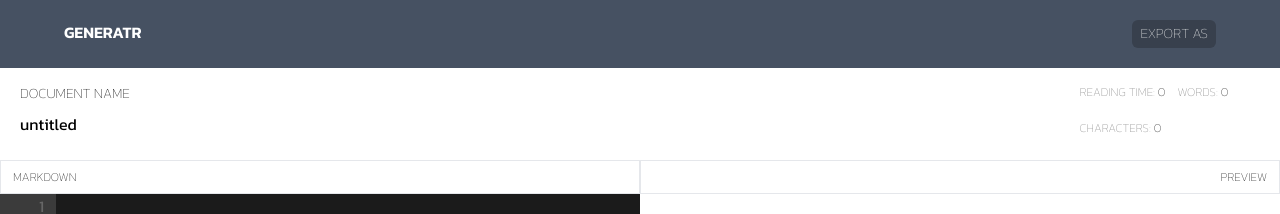
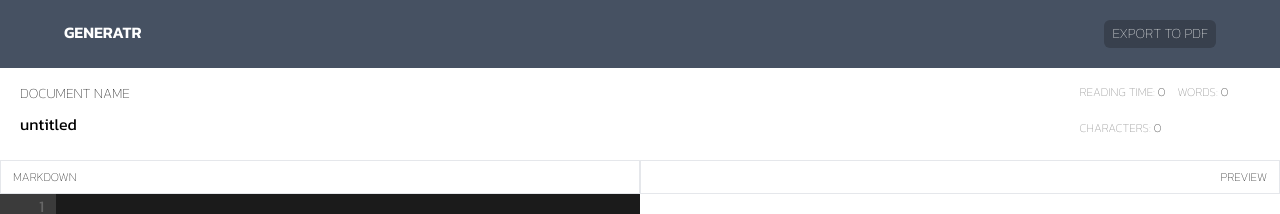
Before and after one commit to Benny-900906/OpenMarkdownPDF, a React (Vite) app: page / in a window 1280 px wide. Shown: the top 214 px of the page. Built offline with nearby package versions, Linux system fonts and the light colour scheme.

Commit message:
feat: fine-tuned export to pdf logic

```diff
--- a/src/App.jsx
+++ b/src/App.jsx
@@ -2,8 +2,6 @@ import { Markdown } from './pages/Markdown';
 
 export const App = () => {
   return (
-    <>
-      <Markdown />
-    </>
+    <Markdown />
   )
 }
--- a/src/components/LiveRenderingPanel/LiveRenderingPanel.jsx
+++ b/src/components/LiveRenderingPanel/LiveRenderingPanel.jsx
@@ -1,17 +1,14 @@
 import { useRenderedContentStore } from '../../stores/useRenderedContentStore';
-import { nanoid } from 'nanoid';
 
 export const LiveRenderingPanel = () => {
   const renderedContent = useRenderedContentStore((state) => state.renderedContent);
 
   return (
-    <>
-      <div className="w-[50%] h-full overflow-y-hidden flex flex-col">
-        <span className="font-custom block w-full px-3 py-2 text-[#000000] border text-xs font-thin text-right">PREVIEW</span>
-        <div className="w-full h-full px-2 overflow-y-scroll" id="export-content">
-          {renderedContent}
-        </div>
+    <div className="w-[50%] h-full overflow-y-hidden flex flex-col">
+      <span className="font-custom block w-full px-3 py-2 text-[#000000] border text-xs font-thin text-right">PREVIEW</span>
+      <div className="w-full h-full px-2 overflow-y-scroll" id="export-content">
+        {renderedContent}
       </div>
-    </>
+    </div>
   );
 }
--- a/src/components/MarkdownPanel/MarkdownPanel.jsx
+++ b/src/components/MarkdownPanel/MarkdownPanel.jsx
@@ -23,7 +23,6 @@ export const MarkdownPanel = () => {
   }
 
   return (
-    <>
     <div className="w-[50%] h-full overflow-y-hidden flex flex-col">
       <span className="font-custom block w-full px-3 py-2 text-[#000000] border text-xs font-thin">MARKDOWN</span>
       <div className="w-full h-full overflow-y-hidden flex flex-row">
@@ -37,6 +36,5 @@ export const MarkdownPanel = () => {
         ></textarea>
       </div>
     </div>
-    </>
   );
 }
--- a/src/components/NavBar/ExportButton.jsx
+++ b/src/components/NavBar/ExportButton.jsx
@@ -1,51 +1,33 @@
-import { useState, useEffect, useRef } from 'react';
-import { useRenderedContentStore } from '../../stores/useRenderedContentStore';
+import { useState } from 'react';
 import { useDocumentNameStore } from '../../stores/useDocumentNameStore';
+import html2canvas from 'html2canvas';
+import jsPDF from 'jspdf';
 
 export const ExportButton = () => {
-  const [isFocused, setIsFocused] = useState(false);
-  // documentName: for export the document
+  const [isDownloading, setIsDownloading] = useState(false);
+  // documentName: for document exporting
   const documentName = useDocumentNameStore((state) => state.documentName);
-  const buttonRef = useRef(null);
 
-  // close the export options when clicking outside the `EXPORT AS` button
-  useEffect(() => {
-    const handleOutOfFocusClick = (e) => {
-      if (buttonRef.current && !buttonRef.current.contains(e.target)) {
-        if (isFocused) {
-          setIsFocused(false);
-        }
-      }
-    }
-
-    document.addEventListener('click', handleOutOfFocusClick);
-
-    return () => {
-      document.addEventListener('click', handleOutOfFocusClick);
-    }
-  }, []);
-
-  const handleExportBtnClick = () => {
-    // toggle `EXPORT AS` button
-    setIsFocused(!isFocused);
+  const handleExportToPDFClick = () => {
+    setIsDownloading(true);
+    const capture = document.querySelector('#export-content');
+    html2canvas(capture).then((canvas) => {
+      const imgData = canvas.toDataURL('img/png');
+      const doc = new jsPDF('p', 'mm', 'a4', true);
+      const contentWidth = doc.internal.pageSize.getWidth();
+      const contentHeight = doc.internal.pageSize.getHeight();
+      const imgWidth = canvas.width;
+      const imgHeight = canvas.height;
+      const ratio = Math.min(contentWidth / imgWidth, contentHeight / imgHeight);
+      const imgX = (contentWidth - imgWidth * ratio) / 2;
+      const imgY = 5;
+      doc.addImage(imgData, 'PNG', imgX, imgY, imgWidth * ratio, imgHeight * ratio);
+      doc.save(`${documentName}.pdf`);
+      setIsDownloading(false);
+    })
   }
 
-  const handleExportToPDFClick = () => {
-
-  }
-
-  const handleExportToHTMLClick = () => {
-
-  }
-
-
   return (
-    <div className="relative">
-      <button ref={buttonRef} className="font-custom btn rounded-md px-2 py-1 font-thin text-sm text-[#ffffff] bg-[#38404d] hover:bg-[#4c5769]" onClick={handleExportBtnClick}>EXPORT AS</button>
-      <div className={`p-2 bg-base-100 w-28 mt-1 absolute flex flex-col gap-2 rounded ${isFocused ? 'block' : 'hidden'}`}>
-        <button className="py-2 px-1 font-custom text-[#ffffff] hover:bg-[#2d3c51] font-normal text-sm rounded-sm text-left">PDF</button>
-        <button className="py-2 px-1 font-custom text-[#ffffff] hover:bg-[#2d3c51] font-normal text-sm rounded-sm text-left">HTML</button>
-      </div>
-    </div>
+    <button className="font-custom btn rounded-md px-2 py-1 font-thin text-sm text-[#ffffff] bg-[#38404d] hover:bg-[#4c5769]" onClick={handleExportToPDFClick}>{isDownloading ? 'DOWNLOADING' : 'EXPORT TO PDF'}</button>
   );
 }
--- a/src/components/NavBar/ExportPDFButton.jsx
+++ /dev/null
@@ -1,21 +0,0 @@
-import { useExportToPDF } from '../../hooks/useExportToPDF';
-import { useRenderedContentStore } from '../../stores/useRenderedContentStore';
-
-export const ExportPDFButton = () => {
-
-  const renderedContent = useRenderedContentStore((state) => state.renderedContent);
-
-  const { exportToPDF, setFilename } = useExportToPDF();
-
-  const handleExportClick = (e) => {
-    e.preventDefault();
-    // triggers a modal that asks for the filename
-    exportToPDF(renderedContent);
-  }
-
-  return (
-    <>
-      <button className="font-bold text-[#204029] text-md bg-[#D9D9D9] rounded-lg px-6 hover:cursor-pointer hover:scale-105 hover:bg-[#ECECEC]" onClick={handleExportClick}>EXPORT</button>
-    </>
-  );
-}
--- a/src/components/NavBar/NavBar.jsx
+++ b/src/components/NavBar/NavBar.jsx
@@ -5,8 +5,7 @@ import { ContentStats } from './ContentStats';
 
 export const NavBar = () => {
   return (
-    <>
-     <div className="w-full absolute">
+    <div className="w-full absolute">
       <div className="w-full bg-[#465162] flex flex-row justify-between px-16 py-5">
         <Logo />
         <ExportButton />
@@ -16,7 +15,6 @@ export const NavBar = () => {
         <DocumentNameInput />
         <ContentStats />
       </div>
-     </div>
-    </>
+    </div>
   );
 }
--- a/src/hooks/useExportToPDF.jsx
+++ /dev/null
@@ -1,37 +0,0 @@
-import { useState, useEffect } from 'react';
-import { jsPDF } from 'jspdf';
-import html2canvas from 'html2canvas';
-import { saveAs } from 'file-saver';
-
-export const useExportToPDF = () => {
-  const [filename, setFilename] = useState('untitled.pdf');
-
-  const exportToPDF = (renderedContent) => {
-    const doc = new jsPDF();
-
-    // Create a function to capture the HTML content and convert it to an image
-    const captureHTMLAsImage = async (e) => {
-      const canvas = await html2canvas(e);
-      const imgData = canvas.toDataURL('image/png');
-      return imgData;
-    }
-
-    doc.setProperties({ title: filename });
-
-    // loop thru the array of HTML elements
-    renderedContent.forEach(async (e, index) => {
-      const imgData = await captureHTMLAsImage(e);
-
-      // add the image to the pdf document
-      if (index > 0) {
-        doc.addPage();
-      }
-      doc.addImage(imgData, 'PNG', 10, 10, 180, 0);
-    });
-
-    // save the file with the user defined filename
-    doc.save(filename);
-  }
-
-  return { exportToPDF, setFilename };
-}
--- a/src/pages/Markdown.jsx
+++ b/src/pages/Markdown.jsx
@@ -4,7 +4,6 @@ import { NavBar } from '../components/NavBar/NavBar';
 
 export const Markdown = () => {
   return (
-    <>
     <div className="w-screen h-screen bg-[#000000] relative">
       <NavBar />
       <div className="w-full h-full bg-white flex flex-row pt-40">
@@ -12,6 +11,5 @@ export const Markdown = () => {
         <LiveRenderingPanel />
       </div>
     </div>
-    </>
   )
 }
```
Lines whose indentation alone changed are shown as unchanged.
